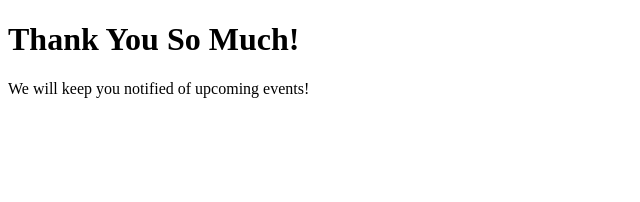
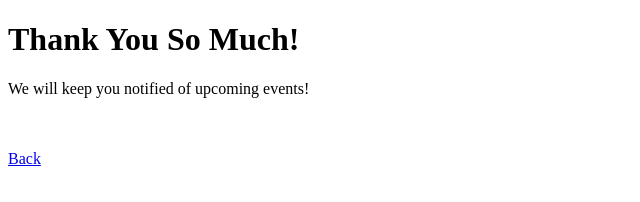
Before and after one commit to rezn5447/rezn5447.github.io, a plain HTML site: page newsletter.html in a window 1280 px wide. Shown: the full height of the page, 0-640 px from the left. Drawn offline with Linux system fonts and the light colour scheme.

Commit message:
Added Back buttons to go back to index page

```diff
--- a/newsletter.html
+++ b/newsletter.html
@@ -6,5 +6,10 @@
 <body>
 <h1>Thank You So Much!</h1>
 <p>We will keep you notified of upcoming events!</p>
+
+<br><br>
+<a href="index.html">Back</a>
+
+
 </body>
 </html>
```
Also changed, not shown: comment.html (+3 -0 lines).
